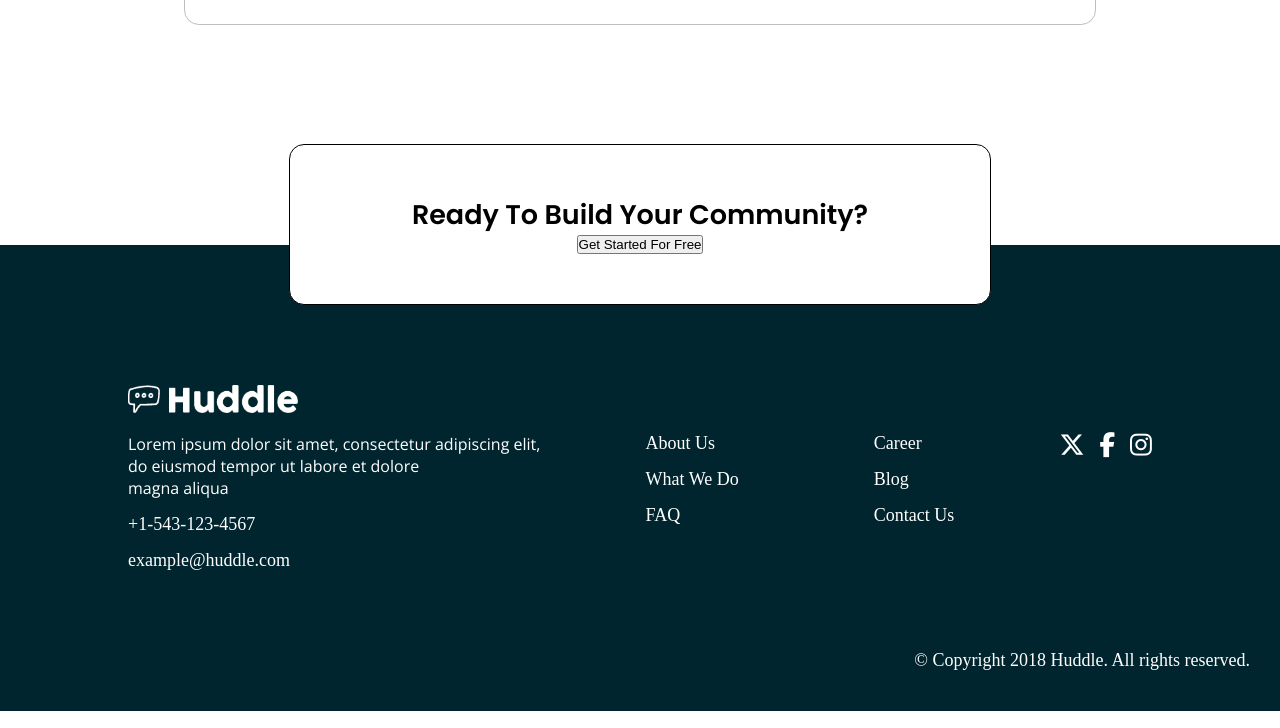
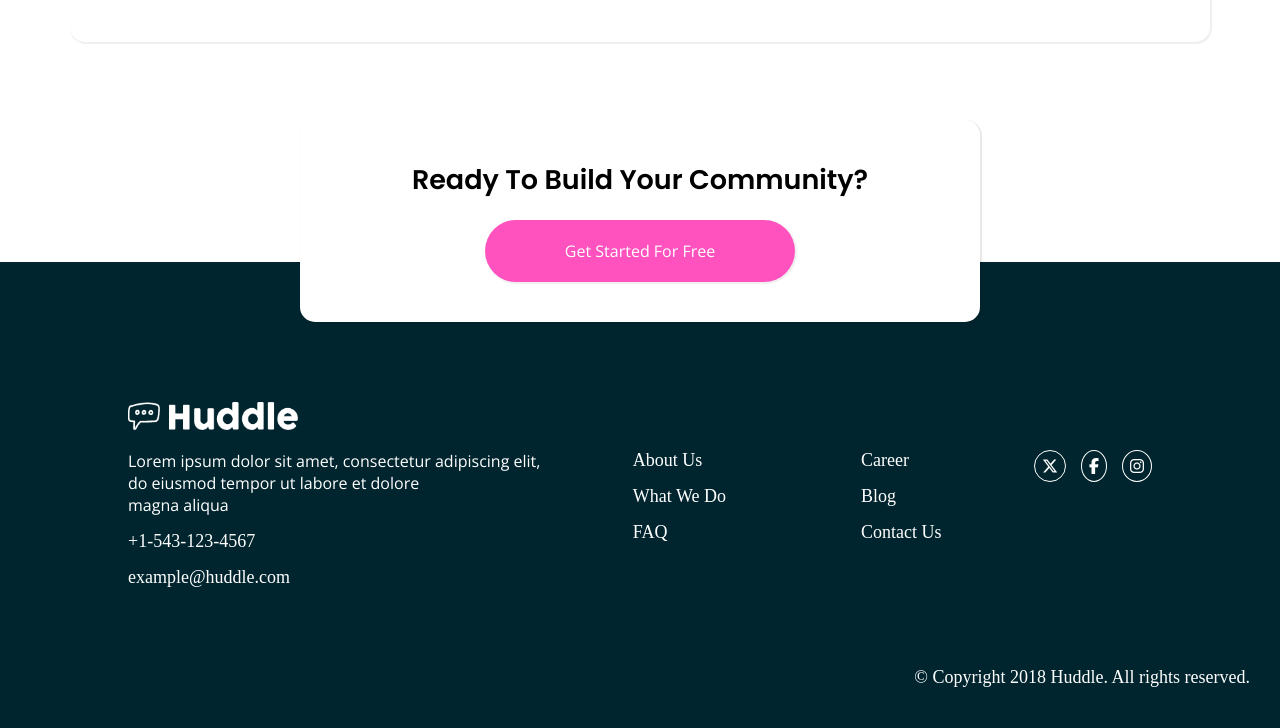
Before and after one commit to Gabriel-Vital/LoginFrontmentor, a plain HTML site: page index.html in a window 1280 px wide. Shown: the part 2025-2753 px from the top of the page. Drawn offline with nearby package versions, Linux system fonts and the light colour scheme.

Commit message:
falta responsive

```diff
--- a/css/style.css
+++ b/css/style.css
@@ -1,6 +1,7 @@
 * {
   margin: 0;
   padding: 0;
+  transition: all ease 0.2s;
 }
 
 h1,
@@ -23,7 +24,7 @@ ul {
   list-style-type: none;
 }
 
-p {
+p, button {
   white-space: pre-line;
   font-family: "Open Sans", sans-serif;
   font-size: 16px;
@@ -32,6 +33,39 @@ p {
 i{
   font-size: 25px;
   cursor: pointer;
+}
+
+button {
+  padding: 20px 80px;
+  border-radius: 50px;
+  background-color: hsl(322, 100%, 66%);
+  border: none;
+  color: white;
+  box-shadow: 1px 1px 1px 1px rgba(95, 95, 95, 0.1);
+  cursor: pointer;
+}
+
+.started:hover {
+  background-color: hsl(322, 100%, 79%);
+}
+
+.try {
+  background-color: white;
+  color: black;
+  box-shadow: 1px 2px 2px rgba(49, 49, 49, 0.2);
+}
+
+.try:hover {
+  color: rgb(94, 94, 94);
+}
+
+.link {
+  color: white;
+  text-decoration: none;
+}
+
+.link:hover {
+  text-decoration: underline;
 }
 
 .mobile {
@@ -97,11 +131,11 @@ main {
 .flowing,
 .your-user {
   display: flex;
-  border: 1px solid rgb(191, 189, 189);
+  box-shadow: 1px 1px 1px 1px rgba(95, 95, 95, 0.1);
   border-radius: 15px;
   flex-direction: row;
   justify-content: space-around;
-  padding: 45px 10px;
+  padding: 45px 200px;
 }
 
 .grow__header,
@@ -111,6 +145,7 @@ main {
   flex-direction: column;
   justify-content: center;
   text-align: left;
+
 }
 
 .position-relative {
@@ -126,7 +161,7 @@ main {
 .position {
   background-color: white;
   width: 50%;
-  padding: 50px 30px;
+  padding: 40px 20px;
   display: flex;
   flex-direction: column;
   align-items: center;
@@ -134,7 +169,8 @@ main {
   position: absolute;
   bottom: 200px;
   border-radius: 15px;
-  border: 1px solid;
+  gap: 20px;
+  box-shadow: 1px 1px 1px 1px rgba(16, 16, 16, 0.1);
 }
 
 footer {
@@ -184,6 +220,26 @@ footer img{
   padding: 0;
 }
 
+.social-midia i {
+  height: fit-content;
+  border: 1px solid;
+  border-radius: 50% ;
+  padding: 7px;
+  font-size: 16px;
+}
+
 .information-list li p {
   text-align: start;
 }
+
+#facebook:hover {
+  color: rgb(137, 206, 255);
+}
+
+#instagram:hover {
+  color: hsl(322, 92%, 71%);
+}
+
+#twitter:hover {
+  color: rgb(252, 118, 114);
+}
--- a/index.html
+++ b/index.html
@@ -49,7 +49,7 @@
       <header class="inicio">
         <div class="top">
           <img src="images/logo.svg" alt="logo Huddle" />
-          <button>Try It Free</button>
+          <button class="try">Try It Free</button>
         </div>
         <div class="content">
           <div class="read">
@@ -59,7 +59,7 @@
               but so does your audience. Create connections with your users as
               you engage in genuine discussion.
             </p>
-            <button>Get Started For Free</button>
+            <button class="started">Get Started For Free</button>
           </div>
           <img
             class="mockup"
@@ -115,7 +115,7 @@
       <div class="position-relative">
         <div class="position">
           <h2>Ready To Build Your Community?</h2>
-          <button>Get Started For Free</button>
+          <button class="started">Get Started For Free</button>
         </div>
       </div>
       <footer>
@@ -136,20 +136,20 @@
             </div>
             <ul class="links-list">
               <ul>
-                <li>About Us</li>
-                <li>What We Do</li>
-                <li>FAQ</li>
+                <li><a class="link" href="/">About Us</a></li>
+                <li><a class="link" href="/">What We Do</a></li>
+                <li><a class="link" href="/">FAQ</a></li>
               </ul>
               <ul>
-                <li>Career</li>
-                <li>Blog</li>
-                <li>Contact Us</li>
+                <li><a class="link" href="/">Career</a></li>
+                <li><a class="link" href="/">Blog</a></li>
+                <li><a class="link" href="/">Contact Us</a></li>
               </ul>
             </ul>
             <div class="social-midia">
-              <i class="fa-brands fa-x-twitter"></i>
-              <i class="fa-brands fa-facebook-f"></i>
-              <i class="fa-brands fa-instagram"></i>
+              <i id="twitter" class="fa-brands fa-x-twitter"></i>
+              <i id="facebook" class="fa-brands fa-facebook-f"></i>
+              <i id="instagram" class="fa-brands fa-instagram"></i>
             </div>
           </div>
         </div>
```
